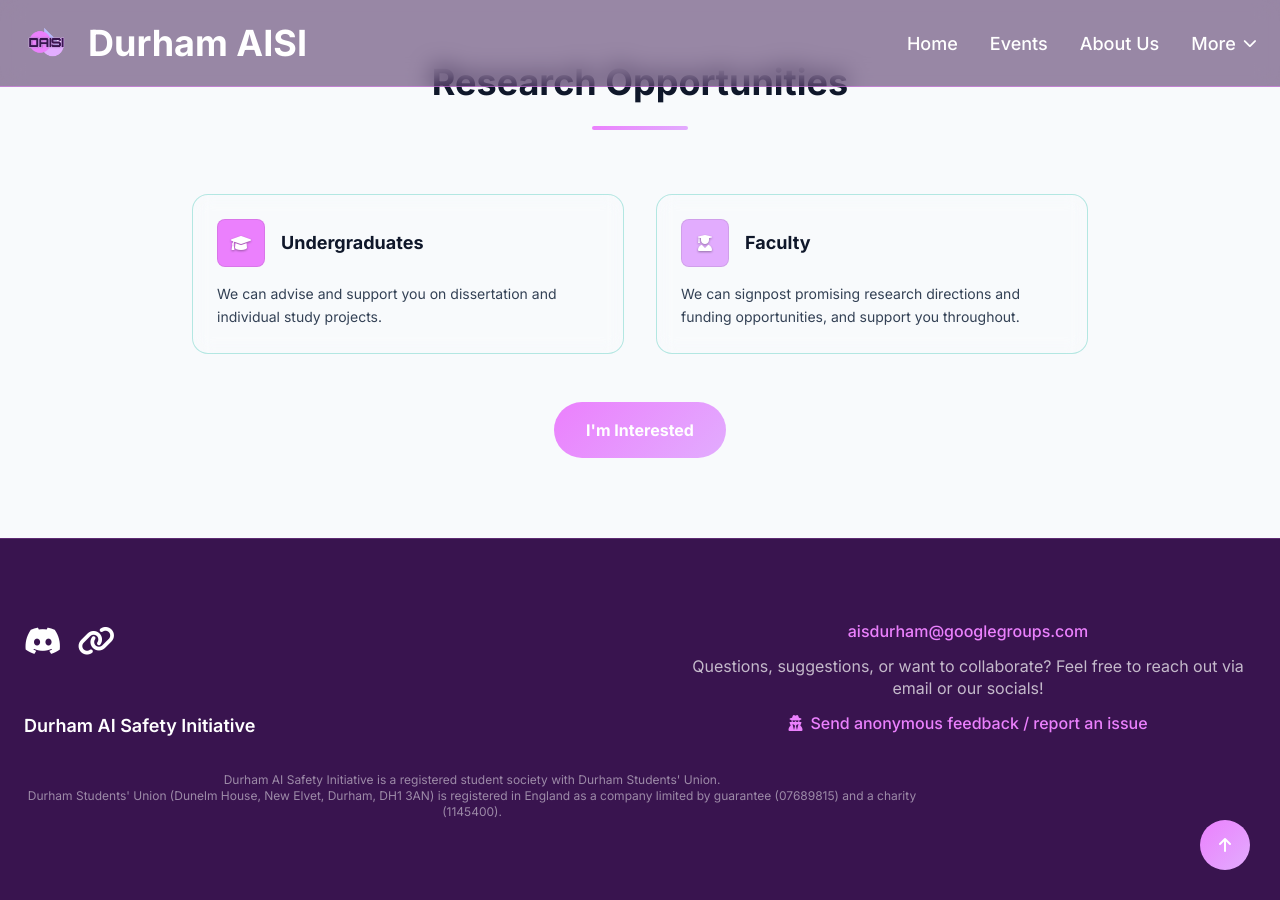
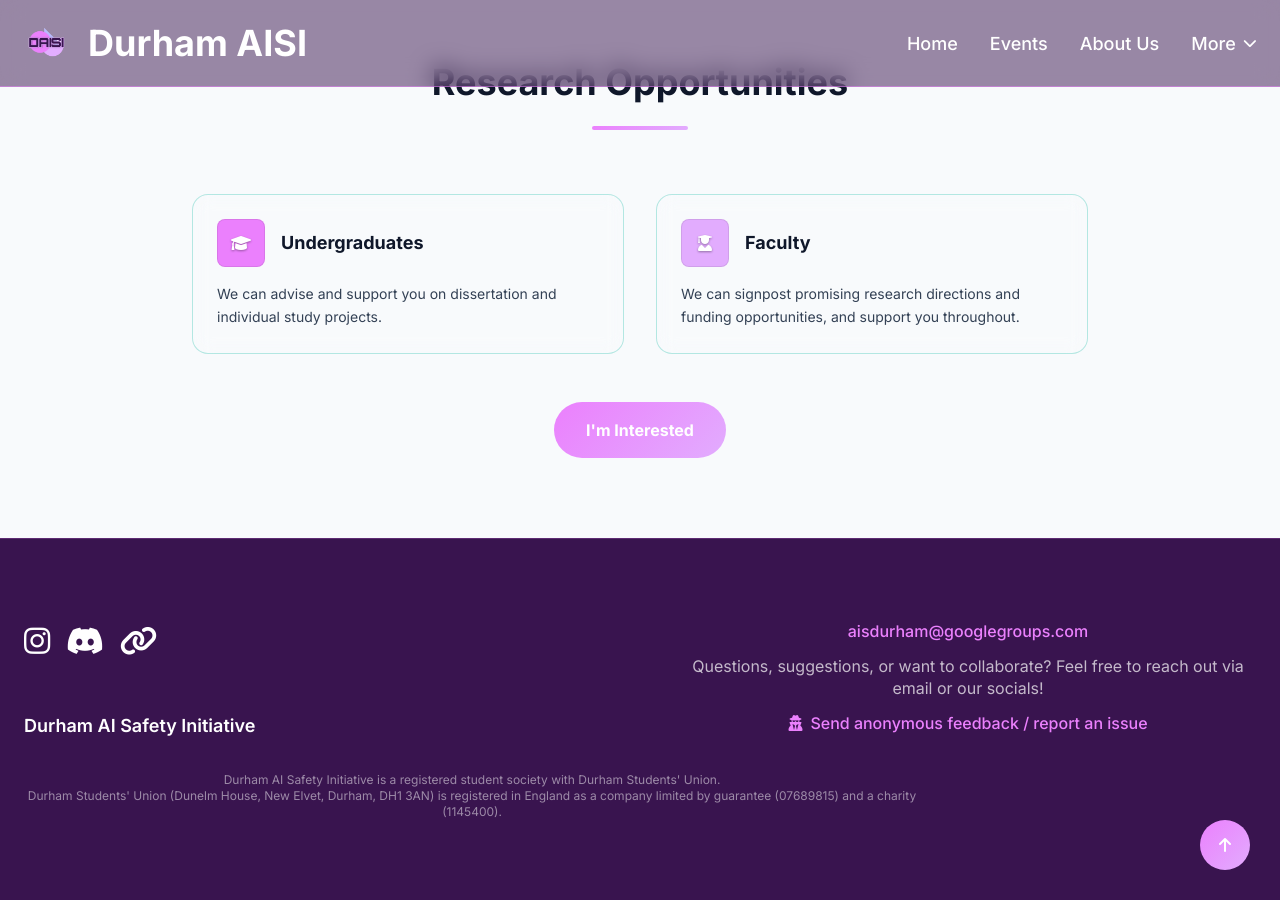
Before and after one commit to DurhamAISafety/durhamaisafety.github.io, a Jekyll site: the page built from pages/research.html, in a window 1280 px wide and 900 px high, scrolled down 1824 px. Built offline with Jekyll 4.4.1, drawn with Linux system fonts in a browser that asks for light colours; nearby versions of some CDN libraries.

Commit message:
add insta to footer
(also removed construction banner in 'update team..' commit)

```diff
--- a/_includes/footer.html
+++ b/_includes/footer.html
@@ -6,8 +6,9 @@
             <div class="flex flex-col gap-4 min-w-[220px]">
                 <div class="flex items-center gap-4">
                     <div class="social-links flex gap-4">
-                        <a href="{{ site.social.discord | default: 'https://forms.office.com/pages/responsepage.aspx?id=i9hQcmhLKUW-RNWaLYpvlEQMKT_SiZBCt87btAf__xhUQlRIVUdZSk5MUEJYSEFLQ0lUMFI1Wk41Ty4u&route=shorturl' }}" aria-label="Discord"><i class="fa-brands fa-discord"></i></a>
-                        <a href="{{ site.social.linktree | default: 'https://linktr.ee/aisdurham' }}" aria-label="Linktree"><i class="fa-solid fa-link"></i></a>
+                        <a href="https://www.instagram.com/ais_durham/" aria-label="Instagram" title="Instagram" target="_blank" rel="noopener noreferrer"><i class="fa-brands fa-instagram"></i></a>
+                        <a href="{{ site.social.discord | default: 'https://forms.office.com/pages/responsepage.aspx?id=i9hQcmhLKUW-RNWaLYpvlEQMKT_SiZBCt87btAf__xhUQlRIVUdZSk5MUEJYSEFLQ0lUMFI1Wk41Ty4u&route=shorturl' }}" aria-label="Discord" title="Discord"><i class="fa-brands fa-discord"></i></a>
+                        <a href="{{ site.social.linktree | default: 'https://linktr.ee/aisdurham' }}" aria-label="Linktree" title="Linktree"><i class="fa-solid fa-link"></i></a>
                     </div>
                 </div>
                 <div class="text-base md:text-lg font-semibold">
```
